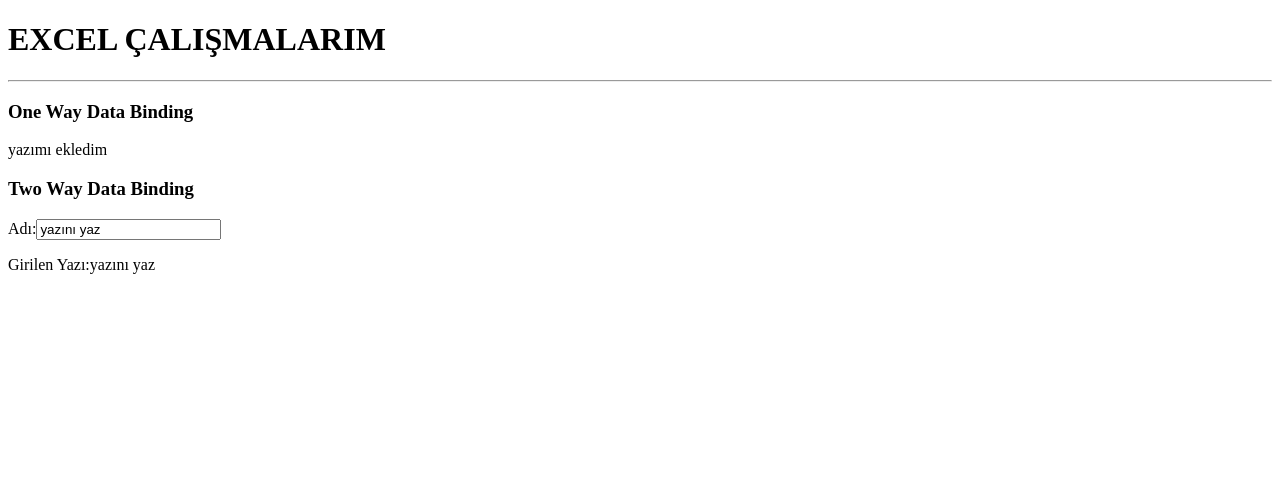
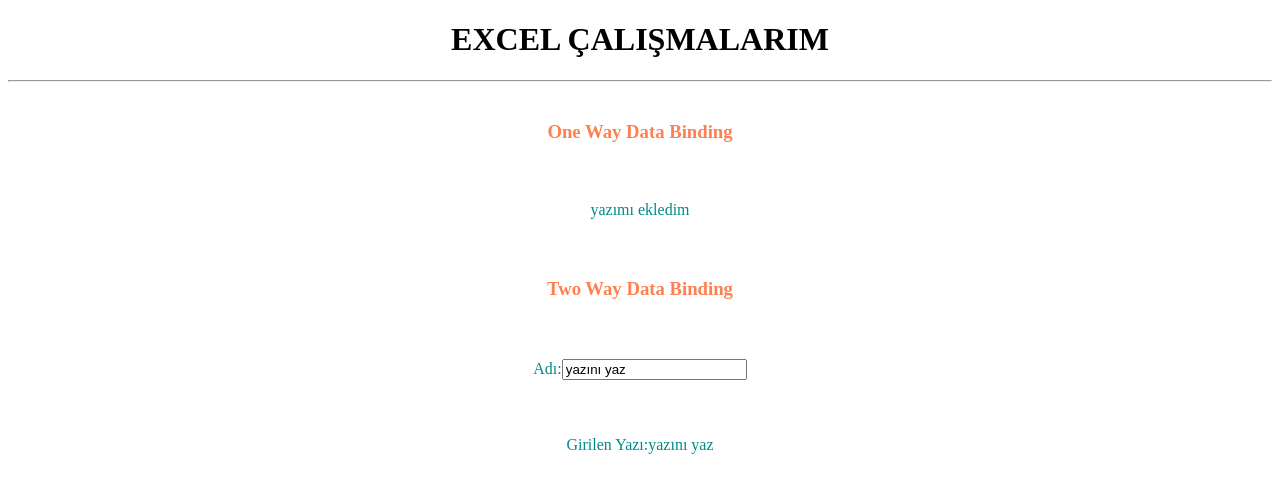
Before and after one commit to sgizemmazi/miniapp, an Angular app in the folder first-study/: page / in a window 1280 px wide. Shown: the top 492 px of the page. Built offline with nearby package versions, Linux system fonts and the light colour scheme.

Commit message:
yeni çalışma eklendi

```diff
--- a/first-study/src/app/app.component.css
+++ b/first-study/src/app/app.component.css
@@ -0,0 +1,4 @@
+h1{
+text-align: center;
+
+}
--- a/first-study/src/app/two-one-way-data-binding/two-one-way-data-binding.component.css
+++ b/first-study/src/app/two-one-way-data-binding/two-one-way-data-binding.component.css
@@ -0,0 +1,12 @@
+
+p {
+color:darkcyan;
+padding: 20px;
+text-align: center;
+}
+
+    h3 {
+        color:coral;
+        padding: 20px;
+        text-align: center;
+    }
--- a/first-study/src/app/two-one-way-data-binding/two-one-way-data-binding.component.html
+++ b/first-study/src/app/two-one-way-data-binding/two-one-way-data-binding.component.html
@@ -1,5 +1,5 @@
 <h3>One Way Data Binding</h3>
 <p>{{yazi}}</p>
 <h3>Two Way Data Binding</h3>
-Adı:<input [(ngModel)]="name" type="text"/>
+<p>Adı:<input [(ngModel)]="name" type="text"/></p>
 <p>Girilen Yazı:{{name}}</p>
```
